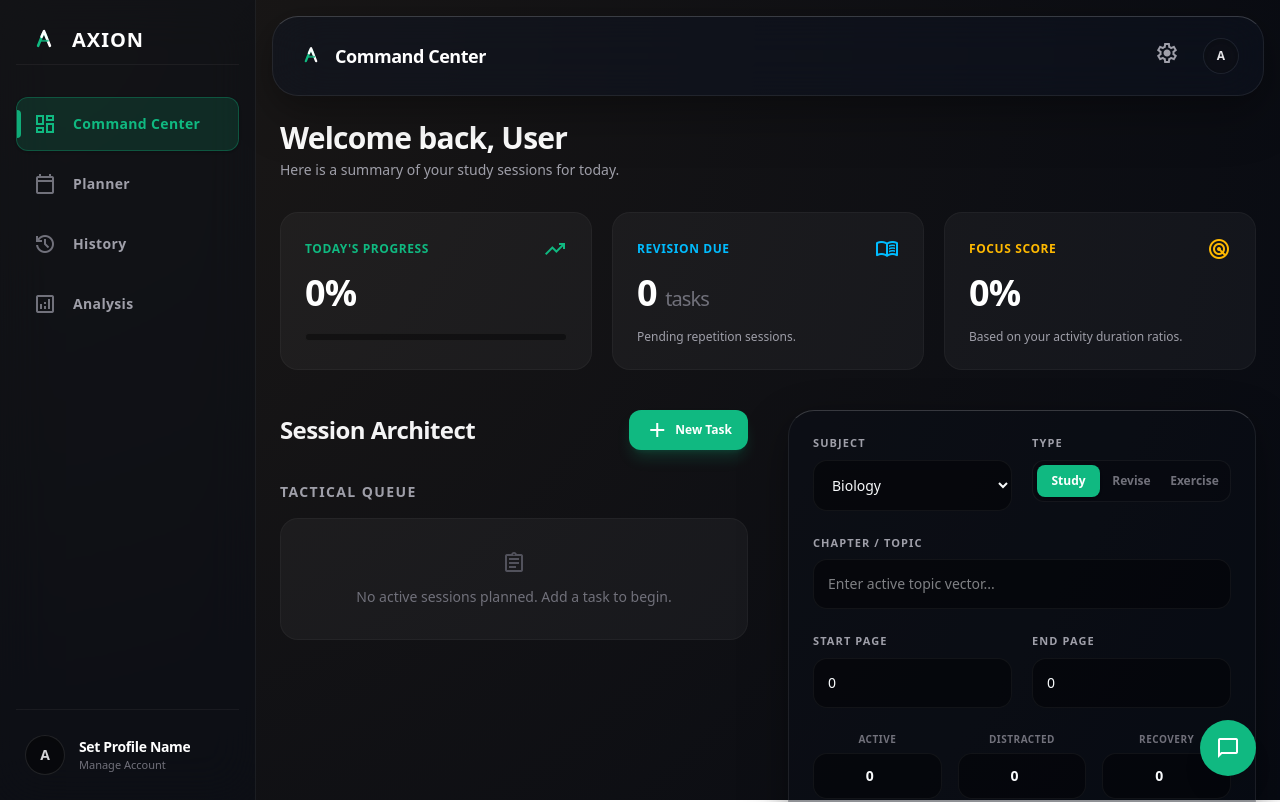
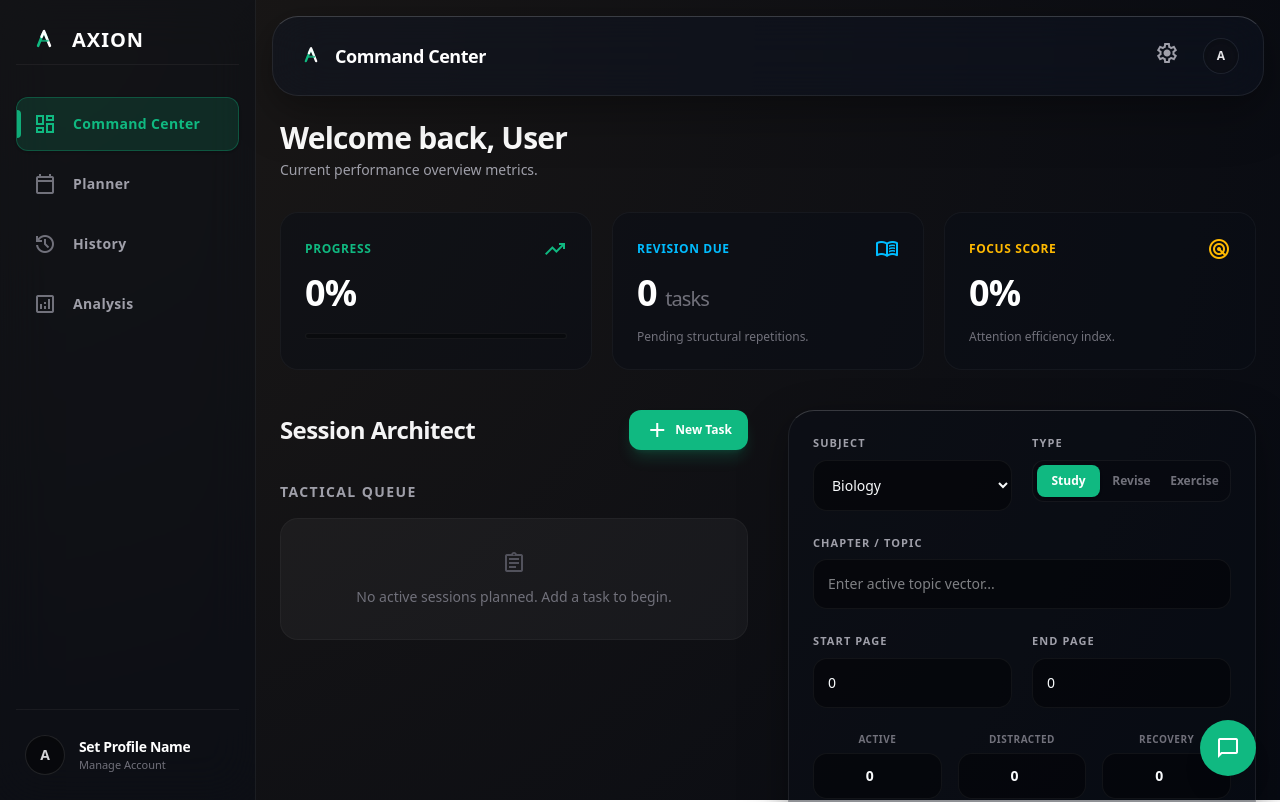
Before and after one commit to gaurav-9869/Study-Tracker, a React (Vite) app: page / in a window 1280 px wide. Shown: the top 802 px of the page. Built offline with nearby package versions, Linux system fonts and the light colour scheme.

Commit message:
Update CommandView.tsx

```diff
--- a/src/components/CommandView.tsx
+++ b/src/components/CommandView.tsx
@@ -19,7 +19,6 @@ export default function CommandView({ morningPlan, setMorningPlan, loggedSession
   const [logTopic, setLogTopic] = useState('');
   const [logType, setLogType] = useState<SessionMode>('Study');
 
-  // State elements mapped directly to form controls
   const [logActive, setLogActive] = useState('0');
   const [logDistract, setLogDistract] = useState('0');
   const [logRecover, setLogRecover] = useState('0');
@@ -40,7 +39,7 @@ export default function CommandView({ morningPlan, setMorningPlan, loggedSession
     setLogActive(plan.targetMins.toString());
   };
 
-  // Calculate stats using local arrays
+  // Metric Math Logic Array Calculations
   const totalPlanned = morningPlan.length;
   const completedPlanned = morningPlan.filter(p => p.status === 'completed').length;
   const progressPercent = totalPlanned === 0 ? 0 : Math.round((completedPlanned / totalPlanned) * 100);
@@ -51,51 +50,60 @@ export default function CommandView({ morningPlan, setMorningPlan, loggedSession
 
   const revisionDueCount = morningPlan.filter(p => p.sessionType === 'Revise' && p.status !== 'completed').length;
 
+  const glassStyle = {
+    backdropFilter: 'blur(var(--glass-blur, 24px))',
+    WebkitBackdropFilter: 'blur(var(--glass-blur, 24px))',
+    backgroundColor: 'rgba(10, 15, 24, var(--glass-opacity, 0.45))'
+  };
+
   return (
-    <div className="flex flex-col gap-10 w-full animate-ios-fade-in text-zinc-100">
+    <div className="flex flex-col gap-10 w-full animate-ios-fade-in text-zinc-100 transition-all duration-500">
 
-      {/* Overview Metric Row */}
+      {/* Header Summary Deck */}
       <div className="flex flex-col gap-6 w-full">
          <div>
             <h2 className="text-3xl font-bold tracking-tight text-white mb-1">
               Welcome back, {userSettings.name || 'User'}
             </h2>
-            <p className="text-sm text-zinc-400">Here is a summary of your study sessions for today.</p>
+            <p className="text-sm text-zinc-400">Current performance overview metrics.</p>
          </div>
 
+         {/* Dashboard Cards Grid Row */}
          <div className="grid grid-cols-1 md:grid-cols-3 gap-5 mt-2">
-            <div className="ios-glass-card-nested p-6 flex flex-col gap-2 relative overflow-hidden group">
+
+            <div className="ios-glass-card-nested p-6 flex flex-col gap-2 relative overflow-hidden group" style={glassStyle}>
                <div className="flex justify-between items-center text-zinc-400 mb-1">
-                  <span className="text-xs font-bold uppercase tracking-wider text-primary">Today's Progress</span>
+                  <span className="text-xs font-bold uppercase tracking-wider text-primary">Progress</span>
                   <span className="material-symbols-outlined text-[18px] text-primary">trending_up</span>
                </div>
                <div className="text-4xl font-bold text-white tracking-tight">{progressPercent}%</div>
-               <div className="w-full bg-black/40 h-2 rounded-full mt-3 overflow-hidden border border-white/5">
+               <div className="w-full bg-black/30 h-1.5 rounded-full mt-3 overflow-hidden border border-white/5">
                   <div className="h-full bg-primary rounded-full transition-all duration-1000 ease-out" style={{ width: `${progressPercent}%` }}></div>
                </div>
             </div>
 
-            <div className="ios-glass-card-nested p-6 flex flex-col gap-2 relative overflow-hidden group">
+            <div className="ios-glass-card-nested p-6 flex flex-col gap-2 relative overflow-hidden group" style={glassStyle}>
                <div className="flex justify-between items-center text-zinc-400 mb-1">
                   <span className="text-xs font-bold uppercase tracking-wider text-sky-400">Revision Due</span>
                   <span className="material-symbols-outlined text-[18px] text-sky-400">menu_book</span>
                </div>
                <div className="text-4xl font-bold text-white tracking-tight">{revisionDueCount} <span className="text-xl text-zinc-500 font-medium">tasks</span></div>
-               <p className="text-xs text-zinc-400 mt-2 font-medium">Pending repetition sessions.</p>
+               <p className="text-xs text-zinc-500 mt-2 font-medium">Pending structural repetitions.</p>
             </div>
 
-            <div className="ios-glass-card-nested p-6 flex flex-col gap-2 relative overflow-hidden group">
+            <div className="ios-glass-card-nested p-6 flex flex-col gap-2 relative overflow-hidden group" style={glassStyle}>
                <div className="flex justify-between items-center text-zinc-400 mb-1">
                   <span className="text-xs font-bold uppercase tracking-wider text-amber-400">Focus Score</span>
                   <span className="material-symbols-outlined text-[18px] text-amber-400">radar</span>
                </div>
                <div className="text-4xl font-bold text-white tracking-tight">{averageFocus}%</div>
-               <p className="text-xs text-zinc-400 mt-2 font-medium">Based on your activity duration ratios.</p>
+               <p className="text-xs text-zinc-500 mt-2 font-medium">Attention efficiency index.</p>
             </div>
+
          </div>
       </div>
 
-      {/* Two-Column Form Split Layout */}
+      {/* Main Core Form Content Splits */}
       <div className="w-full grid grid-cols-1 xl:grid-cols-2 gap-10 items-start">
         <BatchPlanner
           morningPlan={morningPlan}
@@ -105,7 +113,6 @@ export default function CommandView({ morningPlan, setMorningPlan, loggedSession
           userSettings={userSettings}
         />
 
-        {/* Synchronized Property Bindings to match DailyLedger component signatures */}
         <DailyLedger
           morningPlan={morningPlan}
           setMorningPlan={setMorningPlan}
@@ -144,9 +151,9 @@ export default function CommandView({ morningPlan, setMorningPlan, loggedSession
         />
       </div>
 
-      {/* Chart Placement Tray */}
-      <div className="w-full mt-4 ios-glass-panel p-6 bg-opacity-30">
-        <ConceptVelocity loggedSessions={loggedSessions} />
+      {/* Dynamic Activity Visual Chart Tray */}
+      <div className="w-full mt-4 p-6 bg-opacity-30 rounded-2xl border border-white/[0.06]" style={glassStyle}>
+         <ConceptVelocity loggedSessions={loggedSessions} />
       </div>
 
     </div>
```
